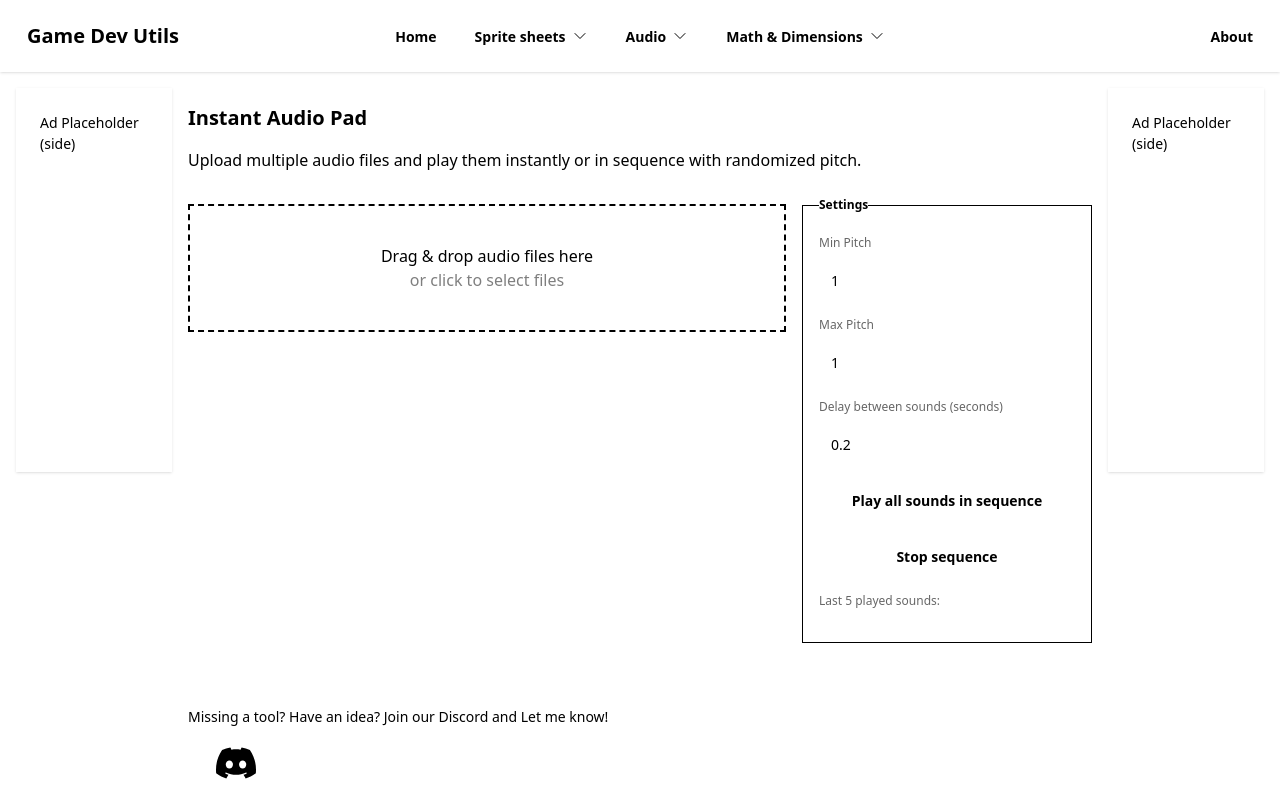
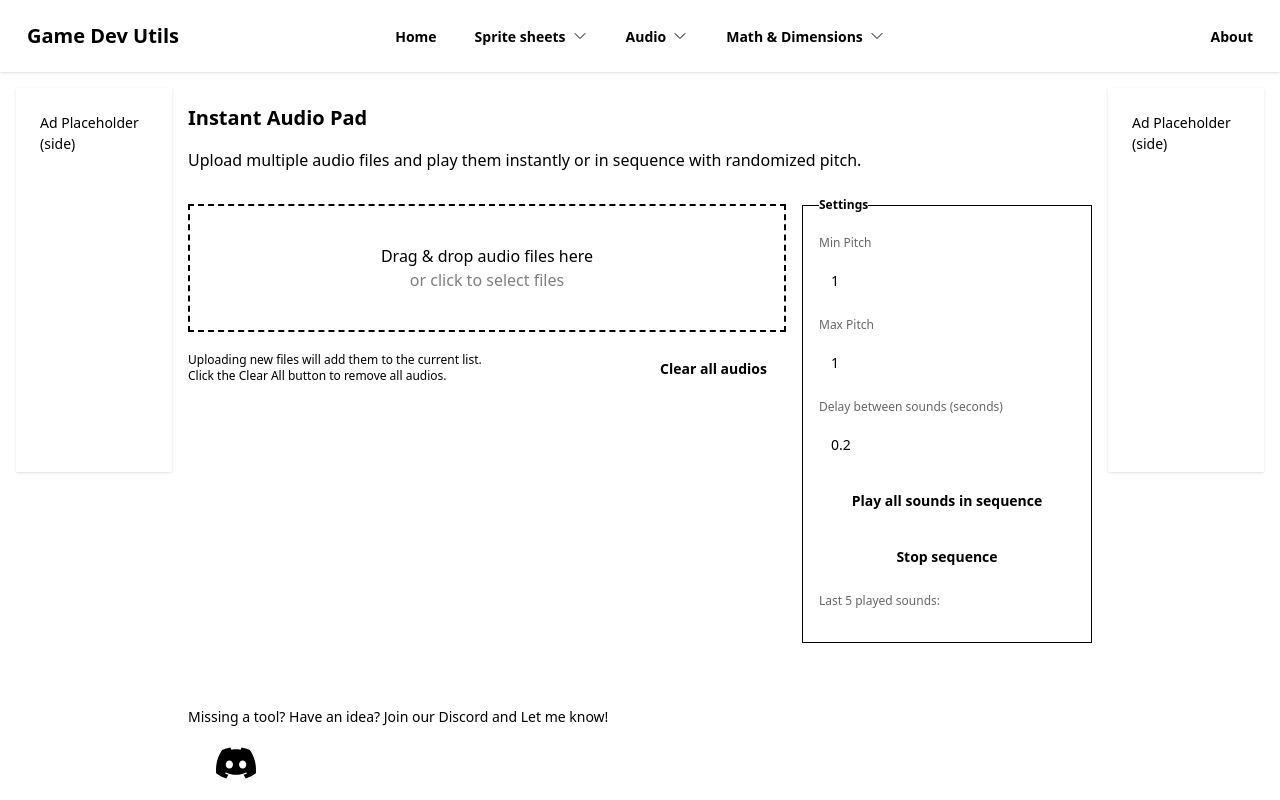
Before and after one commit to hrodrick/game-dev-tools, a React (Vite) app: page /instant-audio-pad in a window 1280 px wide. Shown: the top 800 px of the page. Built offline with nearby package versions, Linux system fonts and the light colour scheme.

Commit message:
MultiDrop notice for adding files feature instead of replacing them

```diff
--- /dev/null
+++ b/src/components/MultiDropAddsNotice.jsx
@@ -0,0 +1,17 @@
+import React from "react";
+
+export default function MultiDropAddsNotice({ handleClearAll, disabled }) {
+    return (
+      <div className="flex flex-col lg:flex-row items-center place-content-between gap-2 w-full">
+        <p className="text-xs text-neutral-content">Uploading new files will add them to the current list. <br /> Click the Clear All button to remove all audios.</p>
+        <button
+          className="btn btn-outline btn-error"
+          onClick={handleClearAll}
+          disabled={disabled}
+          title="Clear all loaded audios"
+        >
+          Clear all audios
+        </button>
+      </div>
+    );
+};
--- a/src/pages/InstantAudioPad/InstantAudioPad.jsx
+++ b/src/pages/InstantAudioPad/InstantAudioPad.jsx
@@ -1,6 +1,7 @@
 import React, { useRef, useState } from "react";
 import ToolPageLayout from "../../components/ToolPageLayout";
 import MultiDropZone from "../../components/MultiDropZone";
+import MultiDropAddsNotice from "../../components/MultiDropAddsNotice";
 
 const DEFAULT_PITCH = 1.0;
 const MIN_PITCH = 0.0;
@@ -26,7 +27,12 @@ export default function InstantAudioPad() {
       url: URL.createObjectURL(file),
       name: file.name,
     }));
-    setAudioFiles(arr);
+    setAudioFiles(prev => [...prev, ...arr]);
+  };
+
+  const handleClearAll = () => {
+    setAudioFiles([]);
+    stopAll();
   };
 
   const playAudio = async (fileObj, index) => {
@@ -100,17 +106,18 @@ export default function InstantAudioPad() {
       leftContent={
         <div className="flex flex-col gap-4">
           <MultiDropZone
-            onFilesSelected={files => handleFilesSelected(files)}
-            multiple={true}
-            accept="audio/*"
-            label="Drag & drop audio files here"
-          />
-          <div className="flex flex-wrap gap-4">
+              onFilesSelected={files => handleFilesSelected(files)}
+              multiple={true}
+              accept="audio/*"
+              label="Drag & drop audio files here"
+            />
+          <MultiDropAddsNotice handleClearAll={handleClearAll} disabled={audioFiles.length === 0} />
+          <div className="flex flex-wrap gap-4 place-content-center">
             {audioFiles.map((fileObj, i) => (
               <button
                 key={fileObj.url}
-                className={`w-24 h-24 p-2 flex items-center justify-center rounded-lg font-bold border-1 border-neutral-content shadow-md transition-colors duration-150 ${
-                  playingIndex === i ? "bg-primary text-primary-content" : "bg-neutral text-neutral-content hover:bg-base-300"
+                className={`w-16 h-16 md:w-24 md:h-24 p-2 flex items-center justify-center rounded-lg font-bold border-1 border-neutral-content shadow-md transition-colors duration-150 ${
+                  playingIndex === i ? "bg-primary text-primary-content" : "bg-neutral text-neutral-content hover:bg-primary-content"
                 }`}
                 onClick={() => handleButtonClick(fileObj, i)}
                 disabled={sequencePlaying}
@@ -151,7 +158,7 @@ export default function InstantAudioPad() {
           </button>
           <div className="mt-2 flex flex-col gap-2">
             <div className="label">Last 5 played sounds:</div>
-            <div className="w-64 overflow-x-scroll scroll-smooth flex flex-col gap-1 pb-2">
+            <div className="w-54 md:w-64 overflow-x-scroll scroll-smooth flex flex-col gap-1 pb-2">
               {lastPlayed.map((name, idx) => (
                 <label key={idx} className="text-xs w-full text-neutral-content whitespace-nowrap mask">{name}</label>
               ))}
```
